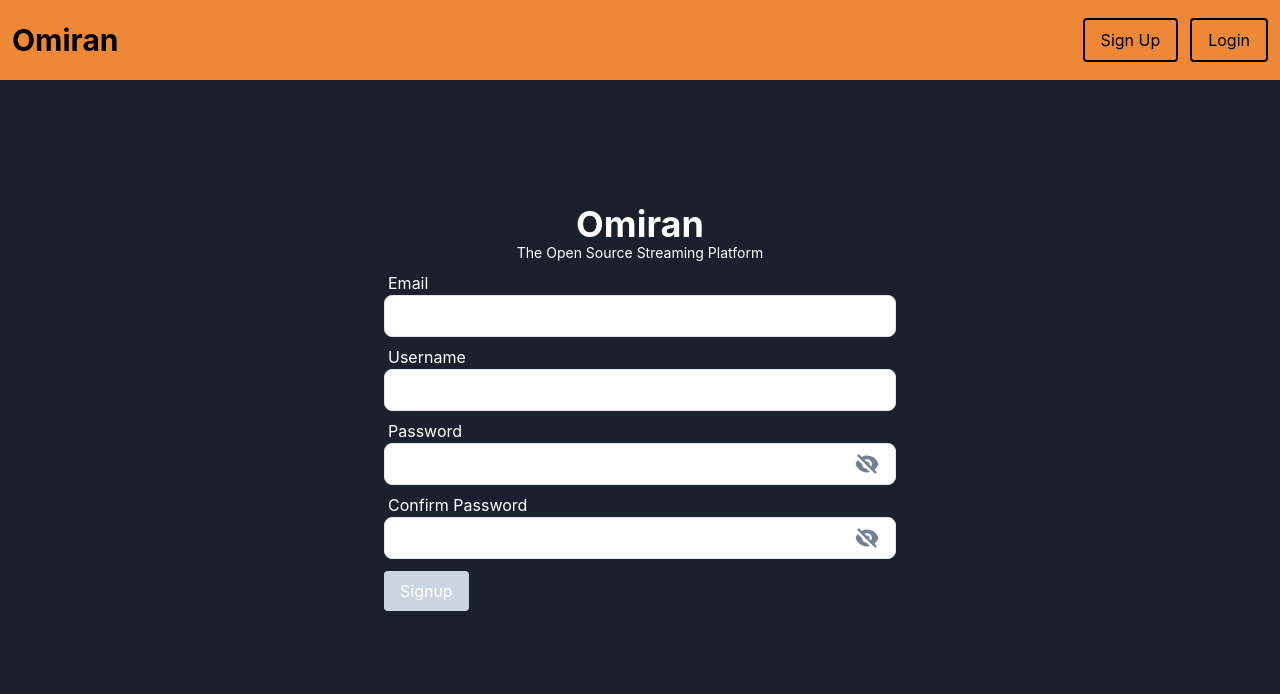
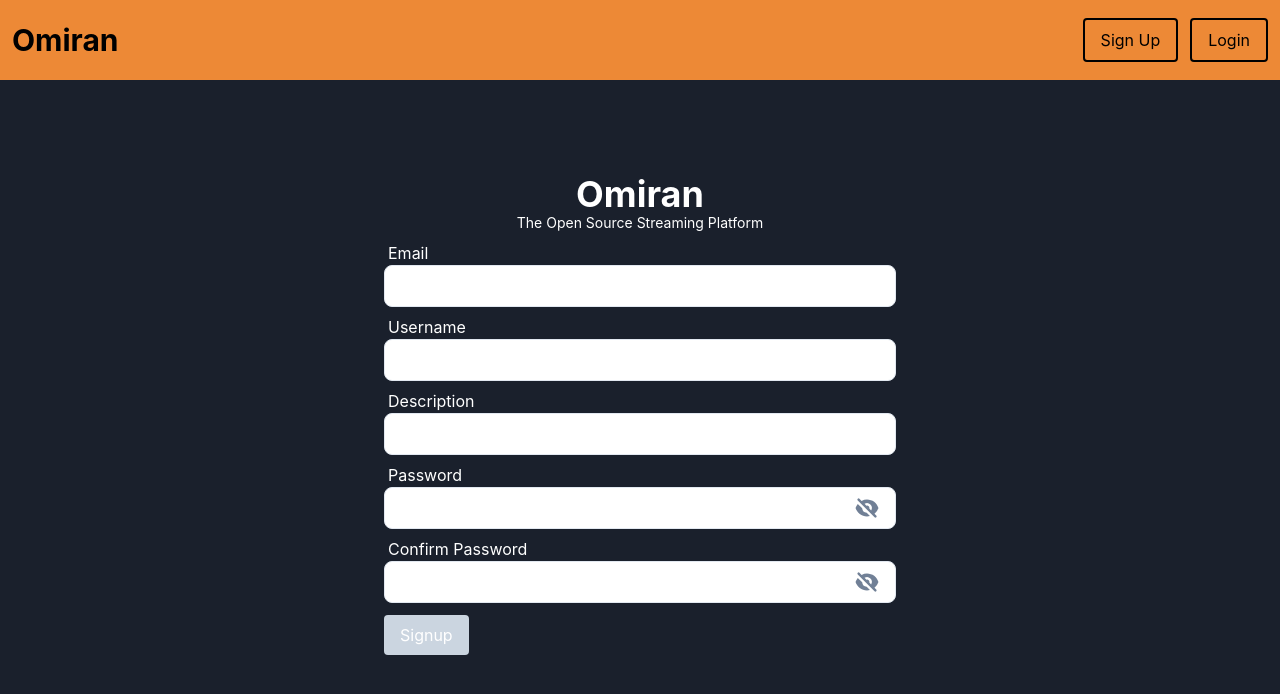
Before and after one commit to Omiran-Organization/Omiran-App, a Next.js app in the folder frontend/: page /signup in a window 1280 px wide. Shown: the top 694 px of the page. Built offline with nearby package versions, Linux system fonts and the light colour scheme; a web font is replaced by a local one.

Commit message:
added another input to signup

```diff
--- a/frontend/src/pages/signup.tsx
+++ b/frontend/src/pages/signup.tsx
@@ -8,7 +8,7 @@ const emailAddressRegex = /^[a-zA-Z0-9_.+-]+@[a-zA-Z0-9-]+\.[a-zA-Z0-9-.]+$/;
 
 const SignupPage: React.FunctionComponent = () => {
   const [emailAddress, setEmailAddress] = React.useState("");
-  const [username, setUsername] = React.useState("");
+  const [username, setUsername, setDescription, description] = React.useState("");
 
   const [password, setPassword] = React.useState("");
   const [passwordConfirmation, setPasswordConfirmation] = React.useState("");
@@ -61,6 +61,19 @@ const SignupPage: React.FunctionComponent = () => {
         id="username-input"
         name="username"
       />
+      <label className="w-full pl-1" htmlFor="description-input">
+        Description
+      </label>
+      <input
+        className="input w-full mb-2"
+        type="text"
+        value={description}
+        onChange={(e: React.ChangeEvent<HTMLInputElement>): void =>
+          setDescription(e.target.value)
+        }
+        id="description-input"
+        name="description"
+      />
       <label className="w-full pl-1" htmlFor="password-input">
         Password
       </label>
```
